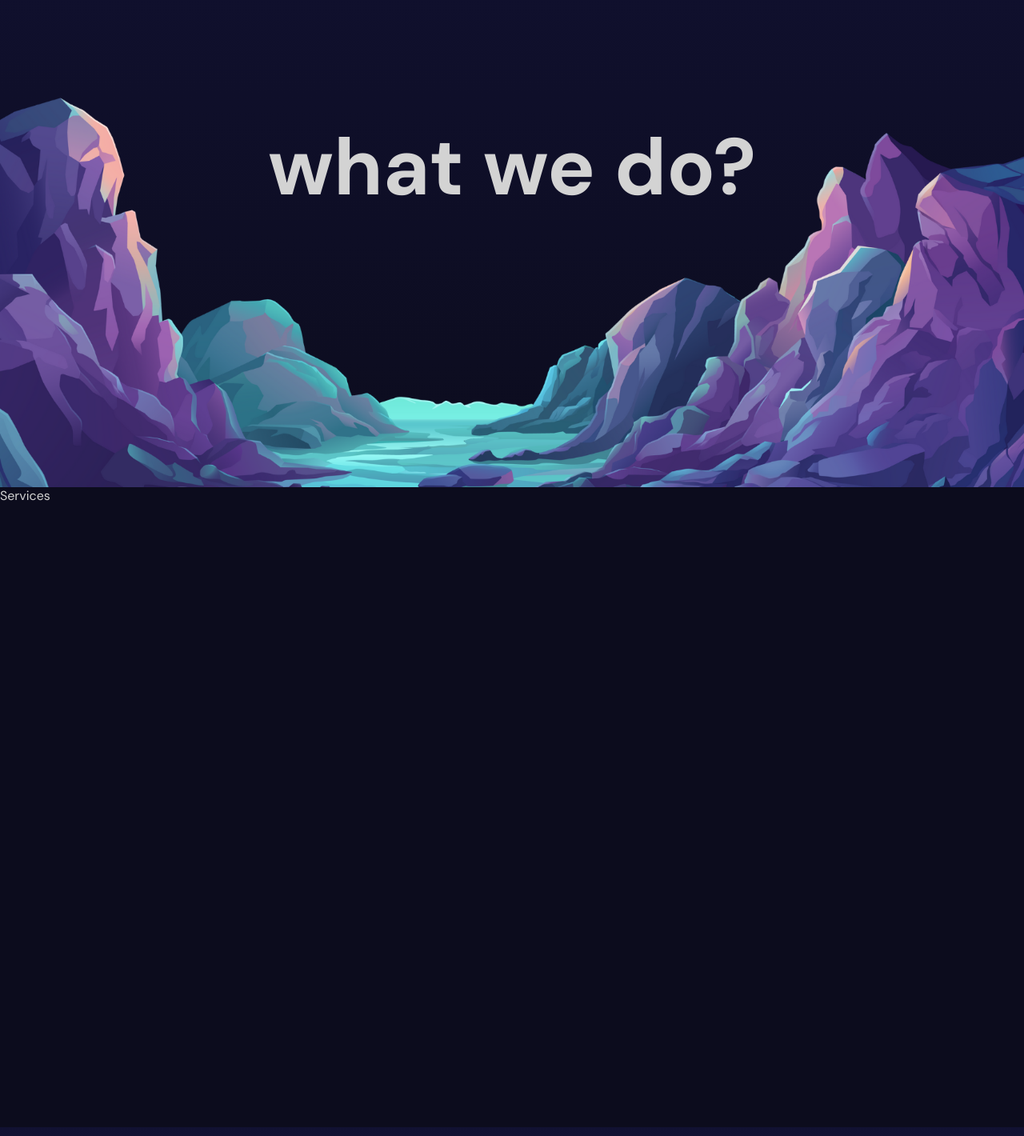
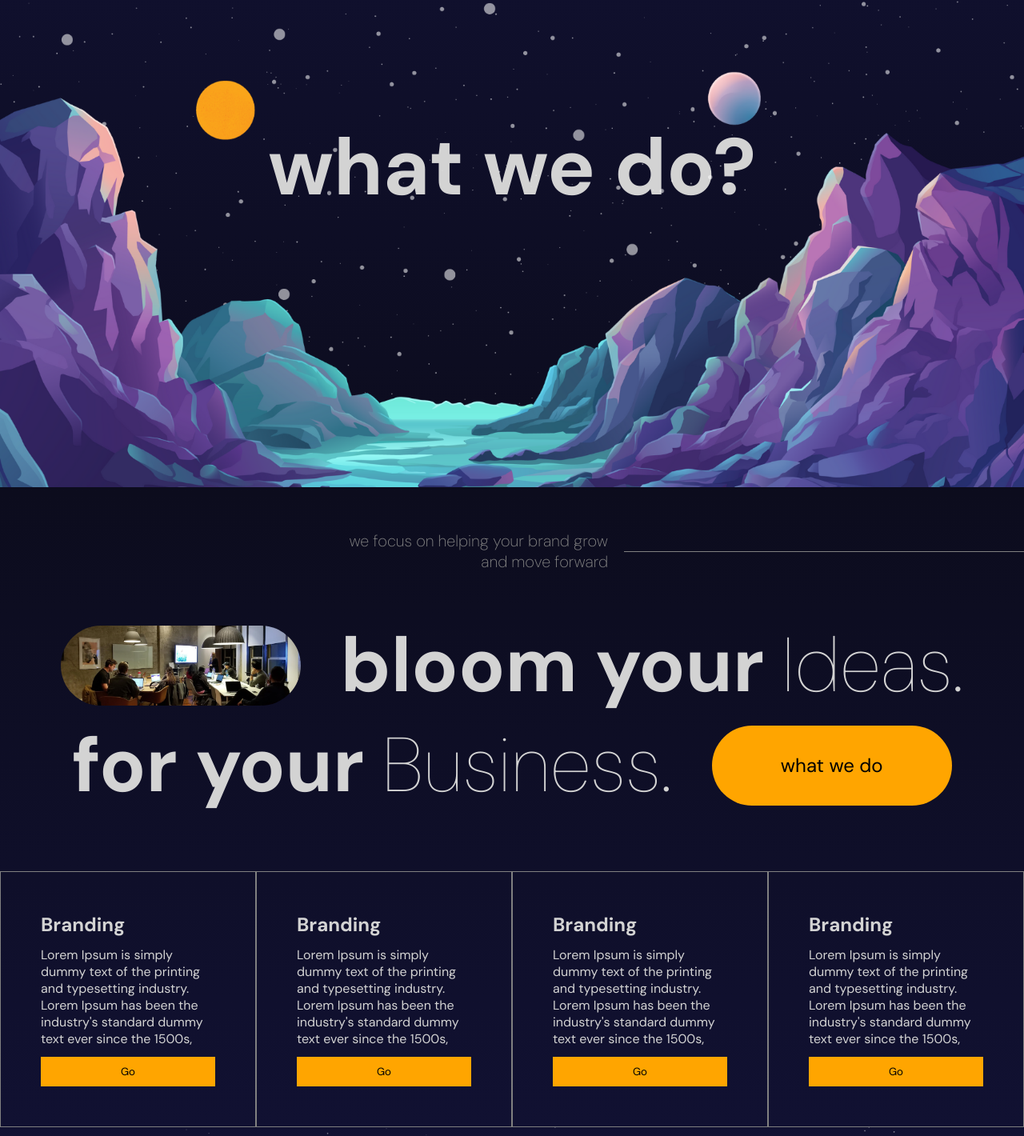
Before and after one commit to dibyenducse/Animated-Portfolio-Webapp, a React (Vite) app: page / in a window 1280 px wide. Shown: the part 991-2411 px from the top of the page at 80% size. Built offline with nearby package versions, Linux system fonts and the light colour scheme.

Commit message:
services section completed

```diff
--- a/src/App.jsx
+++ b/src/App.jsx
@@ -2,18 +2,21 @@ import './app.scss';
 import Hero from './components/hero/Hero';
 import Navbar from './components/navbar/Navbar';
 import Parallax from './components/parallax/Parallax';
+import Services from './components/services/Services';
 
 const App = () => {
     return (
         <div>
-            <section>
+            <section id="Homepage">
                 <Navbar />
                 <Hero />
             </section>
             <section id="Services">
                 <Parallax type="Services" />
             </section>
-            <section>Services</section>
+            <section>
+                <Services />
+            </section>
             <section id="Portfolio">
                 <Parallax type="Portfolio" />
             </section>
--- a/src/components/parallax/Parallax.jsx
+++ b/src/components/parallax/Parallax.jsx
@@ -1,11 +1,23 @@
-import React from 'react';
+import React, { useRef } from 'react';
 import './parallax.scss';
-import { motion } from 'framer-motion';
+import { motion, useScroll, useTransform } from 'framer-motion';
 
 const Parallax = ({ type }) => {
+    const ref = useRef();
+
+    const { scrollYProgress } = useScroll({
+        target: ref,
+        offset: ['start start', 'end start'],
+    });
+
+    const yText = useTransform(scrollYProgress, [0, 1], ['0%', '500%']);
+    const yBg = useTransform(scrollYProgress, [0, 1], ['0%', '100%']);
+    // const yBg = useTransform(scrollYProgress, [0, 1], ['0%', '100%']);
+
     return (
         <div
             className="parallax"
+            ref={ref}
             style={{
                 background:
                     type === 'Services'
@@ -13,10 +25,20 @@ const Parallax = ({ type }) => {
                         : 'linear-gradient(180deg, #111132, #505064)',
             }}
         >
-            <h1>{type === 'Services' ? 'what we do?' : 'what we did'}</h1>
-            <div className="mountains"></div>
-            <div className="planets"></div>
-            <div className="starts"></div>
+            <motion.h1 style={{ y: yText }}>
+                {type === 'Services' ? 'what we do?' : 'what we did'}
+            </motion.h1>
+            <motion.div className="mountains"></motion.div>
+            <motion.div
+                className="planets"
+                style={{
+                    y: yBg,
+                    backgroundImage: `url(${
+                        type === 'services' ? '/planets.png' : '/sun.png'
+                    })`,
+                }}
+            ></motion.div>
+            <motion.div style={{ y: yBg }} className="stars"></motion.div>
         </div>
     );
 };
--- a/src/components/parallax/parallax.scss
+++ b/src/components/parallax/parallax.scss
@@ -5,6 +5,7 @@
     display: flex;
     align-items: center;
     justify-content: center;
+    overflow: hidden;
 
     h1 {
         font-size: 100px;
@@ -17,14 +18,16 @@
         width: 100%;
         height: 100%;
         position: absolute;
+        z-index: 3;
     }
-    .planet {
-        background-image: url('/planet.png');
+    .planets {
+        background-image: url('/planets.png');
         background-size: cover;
         background-position: bottom;
         width: 100%;
         height: 100%;
         position: absolute;
+        z-index: 2;
     }
     .stars {
         background-image: url('/stars.png');
@@ -33,5 +36,6 @@
         width: 100%;
         height: 100%;
         position: absolute;
+        z-index: 1;
     }
 }
--- /dev/null
+++ b/src/components/services/Services.jsx
@@ -0,0 +1,116 @@
+import React, { useRef } from 'react';
+import { motion, useInView } from 'framer-motion';
+import './services.scss';
+const Services = () => {
+    const ref = useRef();
+
+    const isInView = useInView(ref, { margin: '-100px' });
+
+    const variants = {
+        initial: {
+            x: -500,
+            y: 100,
+            opacity: 0,
+        },
+        animate: {
+            x: 0,
+            opacity: 1,
+            y: 0,
+            transition: {
+                duration: 1,
+                staggerChildren: 0.1,
+            },
+        },
+    };
+    return (
+        <motion.div
+            className="services"
+            variants={variants}
+            initial="initial"
+            // animate="animate"
+            // whileInView="animate"
+            ref={ref}
+            animate={isInView && 'animate'}
+        >
+            <motion.div variants={variants} className="textContainer">
+                <p>
+                    we focus on helping your brand grow
+                    <br /> and move forward
+                </p>
+                <hr />
+            </motion.div>
+            <motion.div variants={variants} className="titleContainer">
+                <div className="title">
+                    <img src="/people.webp" alt="" />
+                    <h1>
+                        <motion.b whileHover={{ color: 'orange' }}>
+                            bloom your
+                        </motion.b>{' '}
+                        Ideas.
+                    </h1>
+                </div>
+                <div className="title">
+                    <h1>
+                        <motion.b whileHover={{ color: 'orange' }}>
+                            for your
+                        </motion.b>{' '}
+                        Business.
+                    </h1>
+                    <button>what we do</button>
+                </div>
+            </motion.div>
+            <motion.div variants={variants} className="listContainer">
+                <motion.div
+                    whileHover={{ background: 'lightgray', color: 'black' }}
+                    className="box"
+                >
+                    <h2>Branding</h2>
+                    <p>
+                        Lorem Ipsum is simply dummy text of the printing and
+                        typesetting industry. Lorem Ipsum has been the
+                        industry's standard dummy text ever since the 1500s,
+                    </p>
+                    <button>Go</button>
+                </motion.div>
+                <motion.div
+                    whileHover={{ background: 'lightgray', color: 'black' }}
+                    className="box"
+                >
+                    <h2>Branding</h2>
+                    <p>
+                        Lorem Ipsum is simply dummy text of the printing and
+                        typesetting industry. Lorem Ipsum has been the
+                        industry's standard dummy text ever since the 1500s,
+                    </p>
+                    <button>Go</button>
+                </motion.div>
+                <motion.div
+                    whileHover={{ background: 'lightgray', color: 'black' }}
+                    className="box"
+                >
+                    <h2>Branding</h2>
+                    <p>
+                        Lorem Ipsum is simply dummy text of the printing and
+                        typesetting industry. Lorem Ipsum has been the
+                        industry's standard dummy text ever since the 1500s,
+                    </p>
+                    <button>Go</button>
+                </motion.div>
+                <motion.div
+                    whileHover={{ background: 'lightgray', color: 'black' }}
+                    className="box"
+                >
+                    <h2>Branding</h2>
+                    <p>
+                        Lorem Ipsum is simply dummy text of the printing and
+                        typesetting industry. Lorem Ipsum has been the
+                        industry's standard dummy text ever since the 1500s,
+                    </p>
+                    <button>Go</button>
+                </motion.div>
+            </motion.div>
+        </motion.div>
+    );
+};
+
+export default Services;
--- /dev/null
+++ b/src/components/services/services.scss
@@ -0,0 +1,79 @@
+.services {
+    background: linear-gradient(180deg, #0c0c1d, #111132);
+    height: 100%;
+    display: flex;
+    flex-direction: column;
+    justify-content: space-between;
+
+    .textContainer {
+        flex: 1;
+        align-self: flex-end;
+        display: flex;
+        align-items: center;
+        gap: 20px;
+
+        p {
+            font-weight: 200;
+            font-size: 20px;
+            color: gray;
+            text-align: right;
+        }
+        hr {
+            width: 500px;
+            border: none;
+            border-top: 0.5px solid gray;
+        }
+    }
+    .titleContainer {
+        flex: 2;
+        display: flex;
+        flex-direction: column;
+        align-items: center;
+
+        .title {
+            display: flex;
+            align-items: center;
+            gap: 50px;
+            img {
+                width: 300px;
+                height: 100px;
+                border-radius: 50px;
+                object-fit: cover;
+            }
+            h1 {
+                font-size: 96px;
+                font-weight: 100;
+            }
+            button {
+                width: 300px;
+                height: 100px;
+                border-radius: 50px;
+                background-color: orange;
+                border: none;
+                font-size: 24px;
+                cursor: pointer;
+            }
+        }
+    }
+    .listContainer {
+        flex: 2;
+        display: flex;
+        max-width: 1366px;
+        margin: auto;
+
+        .box {
+            padding: 50px;
+            border: 0.5px solid gray;
+            display: flex;
+            flex-direction: column;
+            justify-content: space-between;
+
+            button {
+                padding: 10px;
+                background-color: orange;
+                border: none;
+                cursor: pointer;
+            }
+        }
+    }
+}
```
Also changed, not shown: 1 other file (tests, documents, lock files or other folders).
